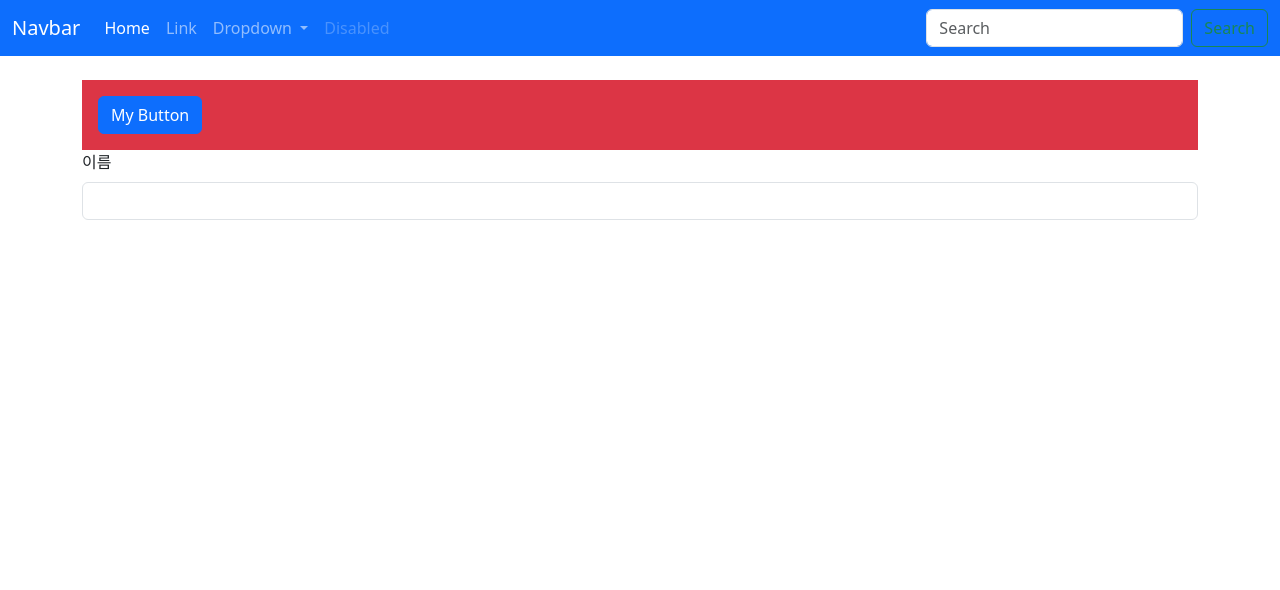
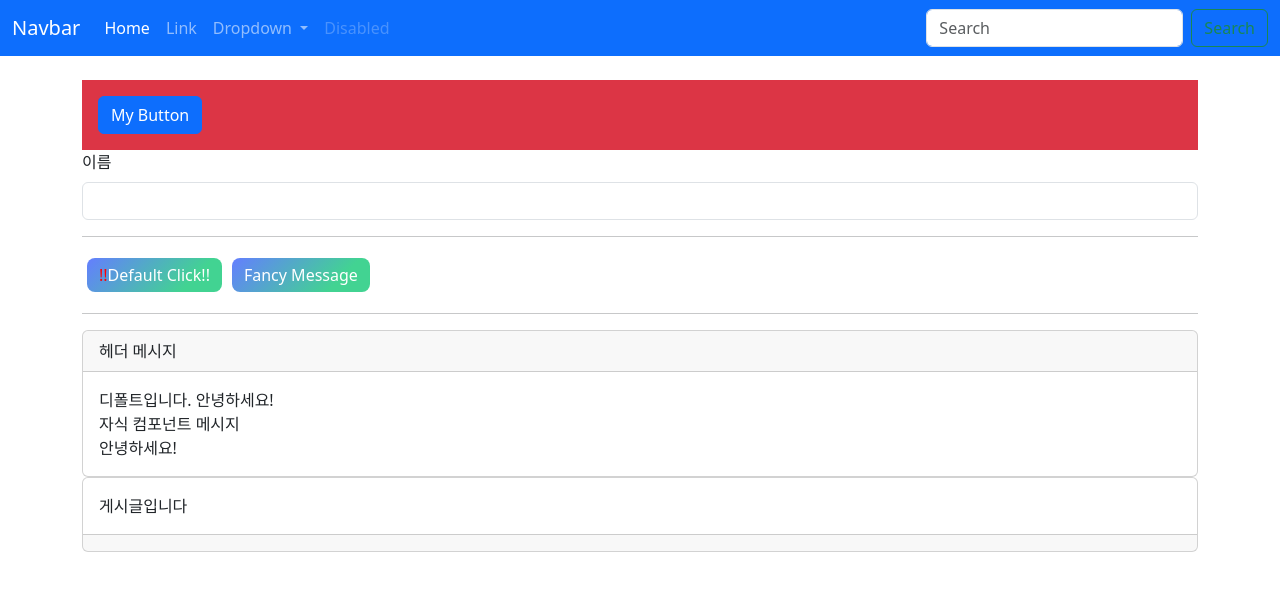
Before and after one commit to seorang42/vuejs3-practice, a Vue app: page / in a window 1280 px wide. Shown: the top 590 px of the page. Built offline with nearby package versions, Linux system fonts and the light colour scheme.

Commit message:
6-6 Slots

```diff
--- a/src/components/AppCard.vue
+++ b/src/components/AppCard.vue
@@ -1,71 +1,28 @@
 <template>
-	<div>
-		<div class="card">
-			<div class="card-body">
-				<!-- {{ $props }} -->
-				<!-- type : news , notice -->
-				<span class="badge text-bg-secondary">{{ typeName }}</span>
-				<h5 class="card-title mt-2">{{ title }}</h5>
-				<p class="card-text">
-					{{ contents }}
-				</p>
-				<a href="#" class="btn" :class="isLikeClass" @click="toggleLike"
-					>좋아요</a
-				>
-				<br />
-			</div>
+	<div class="card">
+		<div v-if="$slots.header" class="card-header">
+			<slot name="header" header-message="헤더 메시지"></slot>
+		</div>
+		<!-- {{ $slots }} -->
+		<div v-if="$slots.default" class="card-body">
+			<slot :child-message="childMessage" hello-message="안녕하세요!"></slot>
+		</div>
+		<div v-if="hasFooter" class="card-footer text-body-secondary">
+			<slot name="footer" footer-message="푸터 메시지"></slot>
 		</div>
 	</div>
 </template>
 
 <script>
-import { computed } from 'vue';
+import { computed, ref } from 'vue';
 
 export default {
-	// props: ['title', 'contents'],
-	props: {
-		type: {
-			type: String,
-			default: 'news',
-			validator: value => {
-				return ['news', 'notice'].includes(value);
-			},
-		},
-		title: {
-			type: String,
-			required: true,
-		},
-		contents: {
-			type: String,
-			// required: true,
-		},
-		isLike: {
-			type: Boolean,
-			default: false,
-		},
-		obj: {
-			type: Object,
-			default: () => ({}),
-		},
-	},
-	emits: ['toggleLike', 'changeTitle'],
-	setup(props, context) {
-		// console.log('props.title: ', props.title);
-		const isLikeClass = computed(() =>
-			props.isLike ? 'btn-danger' : 'btn-outline-danger',
-		);
-		const typeName = computed(() =>
-			props.type === 'news' ? '뉴스' : '공지사항',
-		);
-		const toggleLike = () => {
-			// props.isLike = !props.isLike;
-			// props.obj.title = '김길동';
-			context.emit('changeTitle');
-			context.emit('toggleLike');
-		};
-		return { isLikeClass, typeName, toggleLike };
+	setup(props, { slots }) {
+		const childMessage = ref('자식 컴포넌트 메시지');
+		const hasFooter = computed(() => !slots.footer);
+		return { childMessage, hasFooter };
 	},
 };
 </script>
 
-<style></style>
+<style lang="scss" scoped></style>
--- /dev/null
+++ b/src/components/FancyButton.vue
@@ -0,0 +1,30 @@
+<template>
+	<button class="fancy-btn">
+		<slot :fancy-message="fancyMessage"
+			><span style="color: red">!!</span>Default Click!!</slot
+		>
+	</button>
+</template>
+
+<script>
+import { ref } from 'vue';
+
+export default {
+	setup() {
+		const fancyMessage = ref('Fancy Message');
+		return { fancyMessage };
+	},
+};
+</script>
+
+<style scoped>
+.fancy-btn {
+	color: #fff;
+	background: linear-gradient(315deg, #42d392 25%, #647eff);
+	border: none;
+	padding: 5px 12px;
+	margin: 5px;
+	border-radius: 8px;
+	cursor: pointer;
+}
+</style>
--- a/src/components/TheView.vue
+++ b/src/components/TheView.vue
@@ -3,24 +3,55 @@
 		<div class="container py-4">
 			<MyButton class="my-button" id="my-button" @click="sayHello"></MyButton>
 			<LabelInput label="이름" data-id="id입니다"></LabelInput>
+			<hr />
+			<FancyButton></FancyButton>
+			<FancyButton #="{ fancyMessage }">{{ fancyMessage }}</FancyButton>
+			<hr />
+			<AppCard>
+				<!-- <template #[slotArgs]>제목입니다</template> -->
+				<!-- <template #header>제목입니다</template>
+				암시적으로 Default 슬롯입니다!
+				<template v-slot:footer>푸터입니다</template> -->
+				<template #header="{ headerMessage }">
+					{{ headerMessage }}
+				</template>
+				<template #default="{ childMessage, helloMessage }">
+					디폴트입니다. {{ message }}
+					<br />
+					{{ childMessage }}
+					<br />
+					{{ helloMessage }}
+				</template>
+				<template #footer="{ footerMessage }">
+					{{ footerMessage }}
+				</template>
+			</AppCard>
+			<AppCard>게시글입니다</AppCard>
 		</div>
 	</main>
 </template>
 
 <script>
+import FancyButton from './FancyButton.vue';
 import LabelInput from './LabelInput.vue';
 import MyButton from './MyButton.vue';
+import AppCard from './AppCard.vue';
+import { ref } from 'vue';
 
 export default {
 	components: {
 		MyButton,
 		LabelInput,
+		FancyButton,
+		AppCard,
 	},
 	setup() {
 		const sayHello = () => {
 			alert('안녕하세요');
 		};
-		return { sayHello };
+		const slotArgs = ref('header');
+		const message = ref('안녕하세요!');
+		return { sayHello, slotArgs, message };
 	},
 };
 </script>
```
Also changed, not shown: src/components/PostIndex.vue (+3 -5 lines), src/components/PostItem.vue (added, +71 -0 lines).
